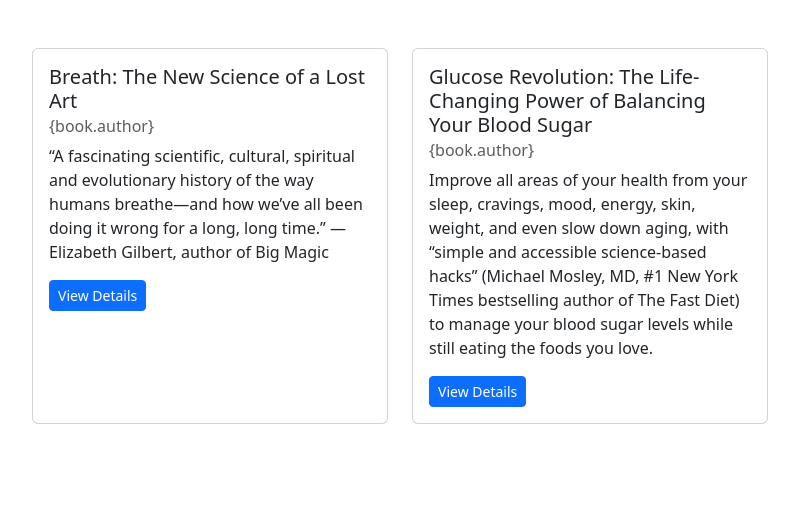
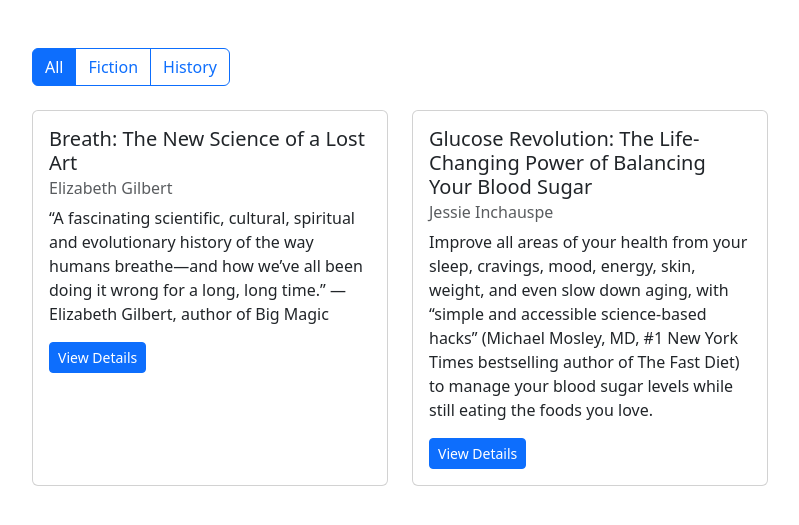
Before and after one commit to KaranVikas/bookReviewSystem, a Django app: page / in a window 1280 px wide. Shown: the part 56-581 px from the top of the page, without its empty margins (50-849 px from the left). Run offline with Django 5.2, Linux system fonts and the light colour scheme; data comes from the database, SQL or seed files in the repository; both versions use the stored data as it was after the commit.

Commit message:
Add genre filtering to book list view and update template buttons

```diff
--- a/book/templates/book/book_list.html
+++ b/book/templates/book/book_list.html
@@ -3,14 +3,32 @@
 {% block title %}Book List{% endblock %}
 
 {% block content %}
+<div class="row mb-4">
+  <div class="col">
+    <div class="btn-group">
+      <a href="{%url 'book-list' %}" class="btn btn-outline-primary {% if not request.GET.genre %}active{% endif %}">All</a>
+
+      <a href="?genre=fiction"
+         class="btn btn-outline-primary {% if request.GET.genre == 'fiction' %}active{% endif %}">
+        Fiction
+      </a>
+
+      <a href="?genre=history"
+         class="btn btn-outline-primary {% if request.GET.genre == 'history' %}active{% endif %}">
+        History
+      </a>
+    </div>
+  </div>
+</div>
+
 <div class="row row-cols-1 row-cols-md-3 g-4">
   {% for book in books %}
     <div class="col">
       <div class="card h-100">
         <div class="card-body">
-          <h5 class="card-title">{{book.title}}</h5>
-          <h6 class="card-subtitle mb-2 text-muted">{book.author}</h6>
-          <p class="card-text">{{book.description}}</p>
+          <h5 class="card-title">{{ book.title }}</h5>
+          <h6 class="card-subtitle mb-2 text-muted">{{ book.author }}</h6>
+          <p class="card-text">{{ book.description }}</p>
           <div class="d-flex justify-content-between align-items-center">
             <a href="{% url 'book-detail' book.pk %}" class="btn btn-sm btn-primary">View Details</a>
           </div>
--- a/book/views.py
+++ b/book/views.py
@@ -24,7 +24,12 @@
 
   def get_context_data(self, **kwargs):
     context = super().get_context_data(**kwargs)
-    context['books'] = Book.objects.all().order_by('-created_at')
+
+    genre = self.request.GET.get('genre')
+    if genre:
+      context['books'] = Book.objects.filter(genre=genre).order_by('-created_at')
+    else:
+      context['books'] = Book.objects.all().order_by('-created_at')
     return context
 
 class BookDetailView(TemplateView):
```
Also changed, not shown: db.sqlite3.
